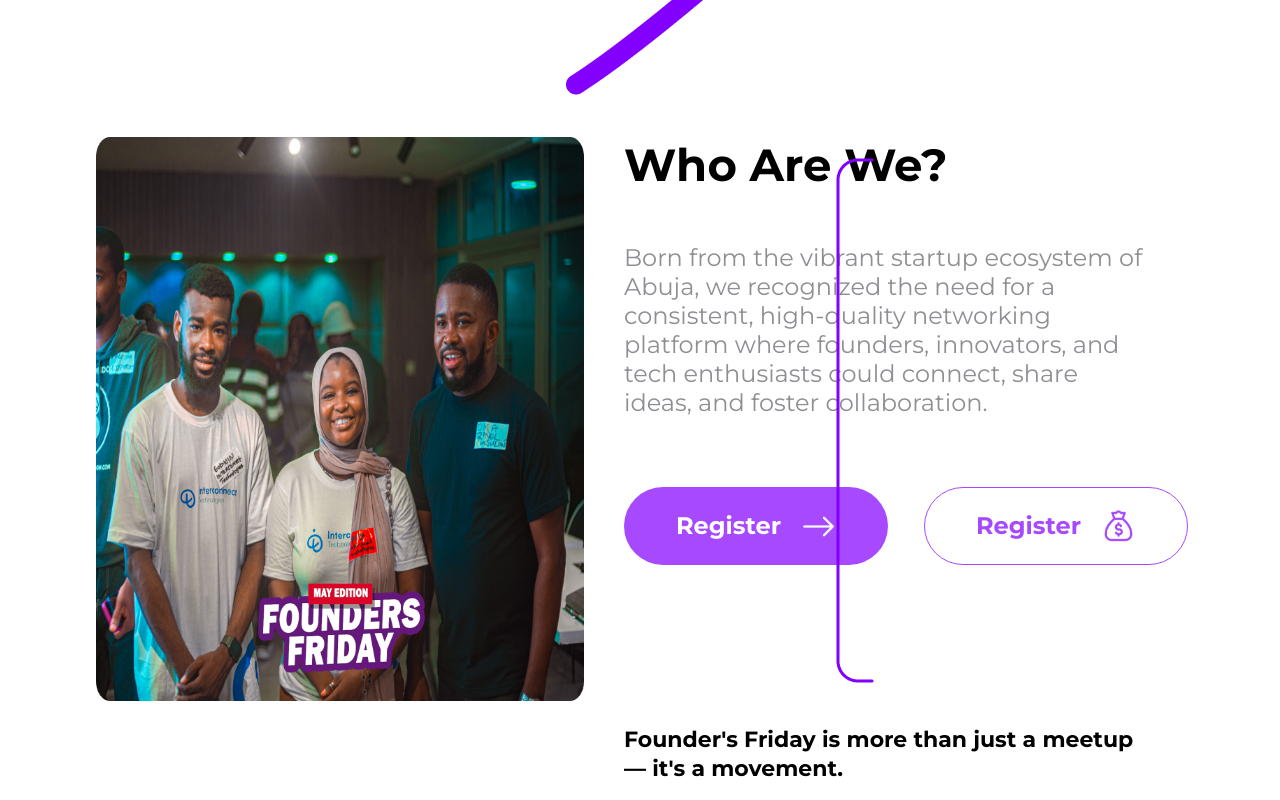
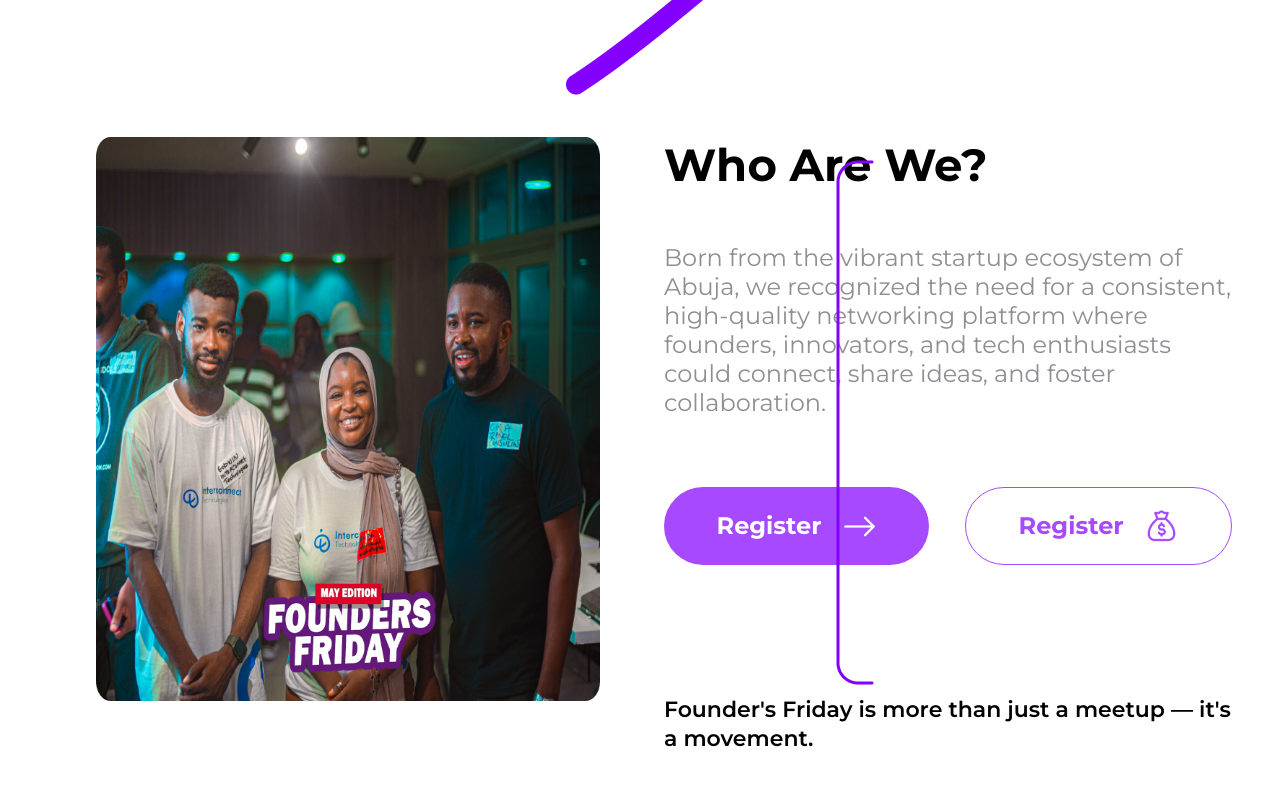
Before and after one commit to fantastizeey1/Interntest, a React (Vite) app: page / in a window 1280 px wide. Shown: the part 1160-1960 px from the top of the page. Built offline with nearby package versions, Linux system fonts and the light colour scheme.

Commit message:
done wit Founders section

```diff
--- a/src/components/FounddersFriday.jsx
+++ b/src/components/FounddersFriday.jsx
@@ -23,11 +23,11 @@ const FounddersFriday = () => {
           <img src="/ArrowRightwhite.png" alt="" />
         </button>
       </div>
-      <div className="w-full lg:w-1/2 flex justify-center mt-8 lg:-mt-[30px] ">
+      <div className="w-2/5 lg:w-1/2 flex justify-center mx-auto md:mx-0 md:justify-end mt-8 lg:-mt-[30px] ">
         <img
           src="/Frame 714.png"
           alt=""
-          className="w-full max-w-[500px] lg:max-w-none"
+          className=" max-w-[400px] lg:max-w-[533px] h-[678px]"
         />
       </div>
       <img
--- a/src/components/Hero.jsx
+++ b/src/components/Hero.jsx
@@ -37,7 +37,7 @@ const Hero = () => {
 
           {/* Collaborator section */}
           <div className="flex flex-col  mt-[40px] md:mt-[88px]">
-            <div className="flex gap-9 md:gap-[32px] mb-[30px]">
+            <div className="flex gap-7 md:gap-[32px] mb-[30px]">
               <img
                 src="/Ellipse 1.png"
                 alt="Collaborator logo 1"
--- a/src/components/Sponsour.jsx
+++ b/src/components/Sponsour.jsx
@@ -2,7 +2,7 @@ import React from "react";
 
 const Sponsour = () => {
   return (
-    <section className="max-w-[95%] w-full px-4 md:px-[80px] mx-auto relative mt-10 lg:-mt-[60px] gap-10 flex flex-col justify-between">
+    <section className="max-w-[95%] w-full px-4 md:px-[80px] mx-auto relative mt-10 lg:mt-[150px] gap-10 flex flex-col justify-between">
       <div className="flex flex-col justify-between w-full items-start">
         <h3 className="text-[#5c00b3] text-[24px] md:text-[30px] leading-[30px] md:leading-[38px] font-bold mb-2">
           Sponsor The Next Friday
--- a/src/components/Whoweare.jsx
+++ b/src/components/Whoweare.jsx
@@ -2,7 +2,7 @@ import React from "react";
 
 const Whoweare = () => {
   return (
-    <section className="max-w-[95%] w-full md:px-[80px] mx-4 relative mt-10 lg:mt-[180px] gap-10 flex flex-col lg:flex-row">
+    <section className="max-w-[95%] w-full md:pl-[80px] mx-4 relative mt-10 lg:mt-[180px] gap-16 flex flex-col lg:flex-row">
       <div className="lg:w-1/2 w-full flex justify-center">
         <img
           src="/IMG_2857 1.png"
@@ -20,7 +20,7 @@ const Whoweare = () => {
           founders, innovators, and tech enthusiasts could connect, share ideas,
           and foster collaboration.
         </p>
-        <div className="w-full flex flex-col md:flex-row gap-4 md:gap-[36px] mt-[40px] md:mt-[70px] mb-[80px] md:mb-[160px]">
+        <div className="w-full flex flex-col md:flex-row gap-4 md:gap-[36px] mt-[40px] md:mt-[70px] mb-[70px] md:mb-[130px]">
           <button className="w-full md:w-1/2 bg-[#A649FF] text-white px-6 md:px-[70px] py-[12px] md:py-[20px] rounded-[30px] md:rounded-[40px] flex items-center justify-center gap-5 text-[18px] md:text-[24px] font-bold">
             Register <img src="/ArrowRightwhite.png" alt="" />
           </button>
@@ -28,15 +28,15 @@ const Whoweare = () => {
             Register <img src="/Money Bag.png" alt="" />
           </button>
         </div>
-        <p className="text-[18px] md:text-[22px] leading-[24px] md:leading-[29px] font-bold">
+        <p className="text-[18px] md:text-[22px] leading-[24px] md:leading-[29px] font-semibold">
           Founder's Friday is more than just a meetup — it's a movement.
         </p>
-        <img
-          src="/Line 1.png"
-          alt="line"
-          className="absolute top-[20.76px] left-[320px] md:left-[820px] hidden md:block"
-        />
       </div>
+      <img
+        src="/Line 1.png"
+        alt="line"
+        className="absolute top-[22.76px] left-[320px] md:left-[820px] hidden md:block"
+      />
     </section>
   );
 };
```
Also changed, not shown: src/components/Kaduna.jsx (added).
